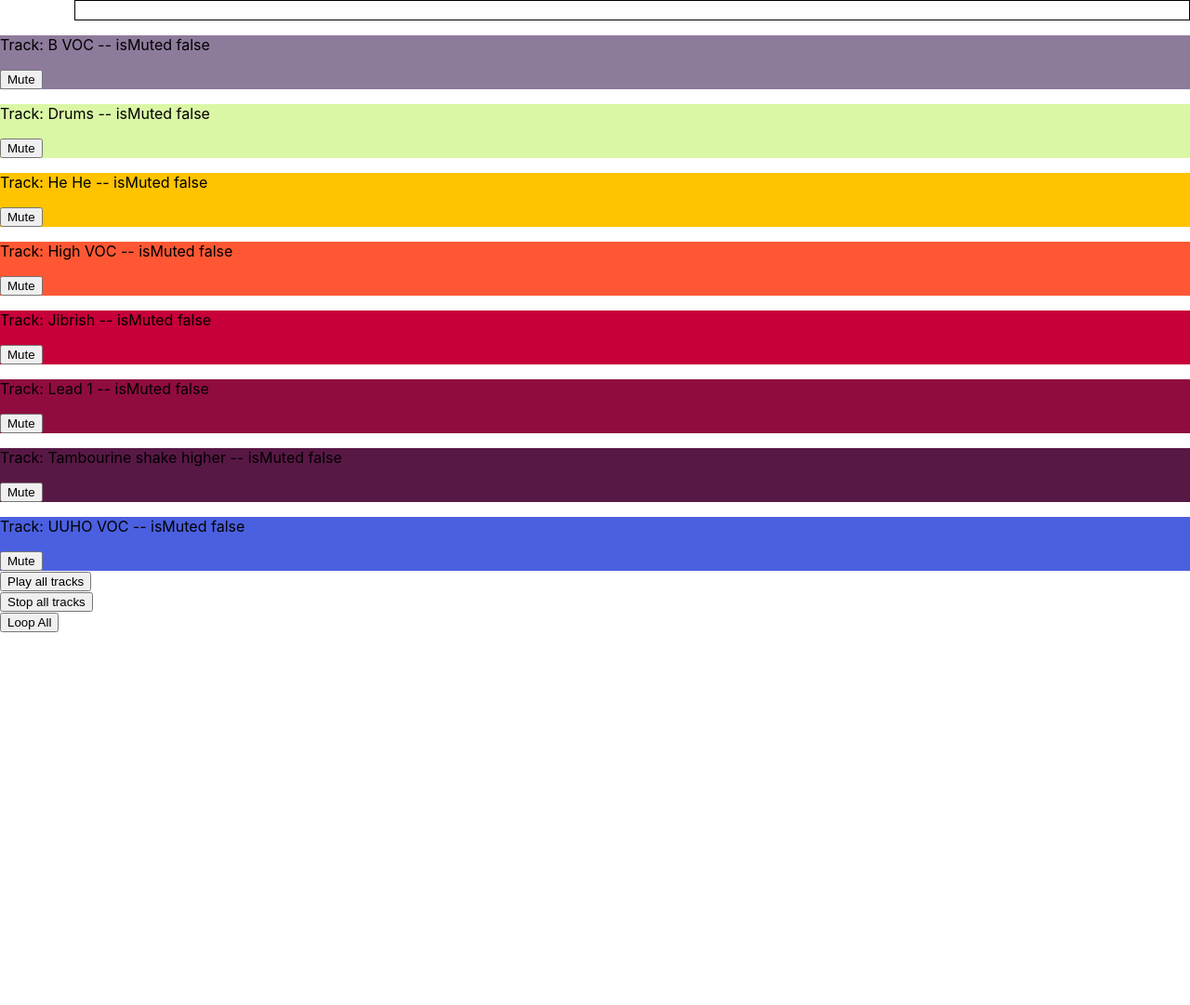
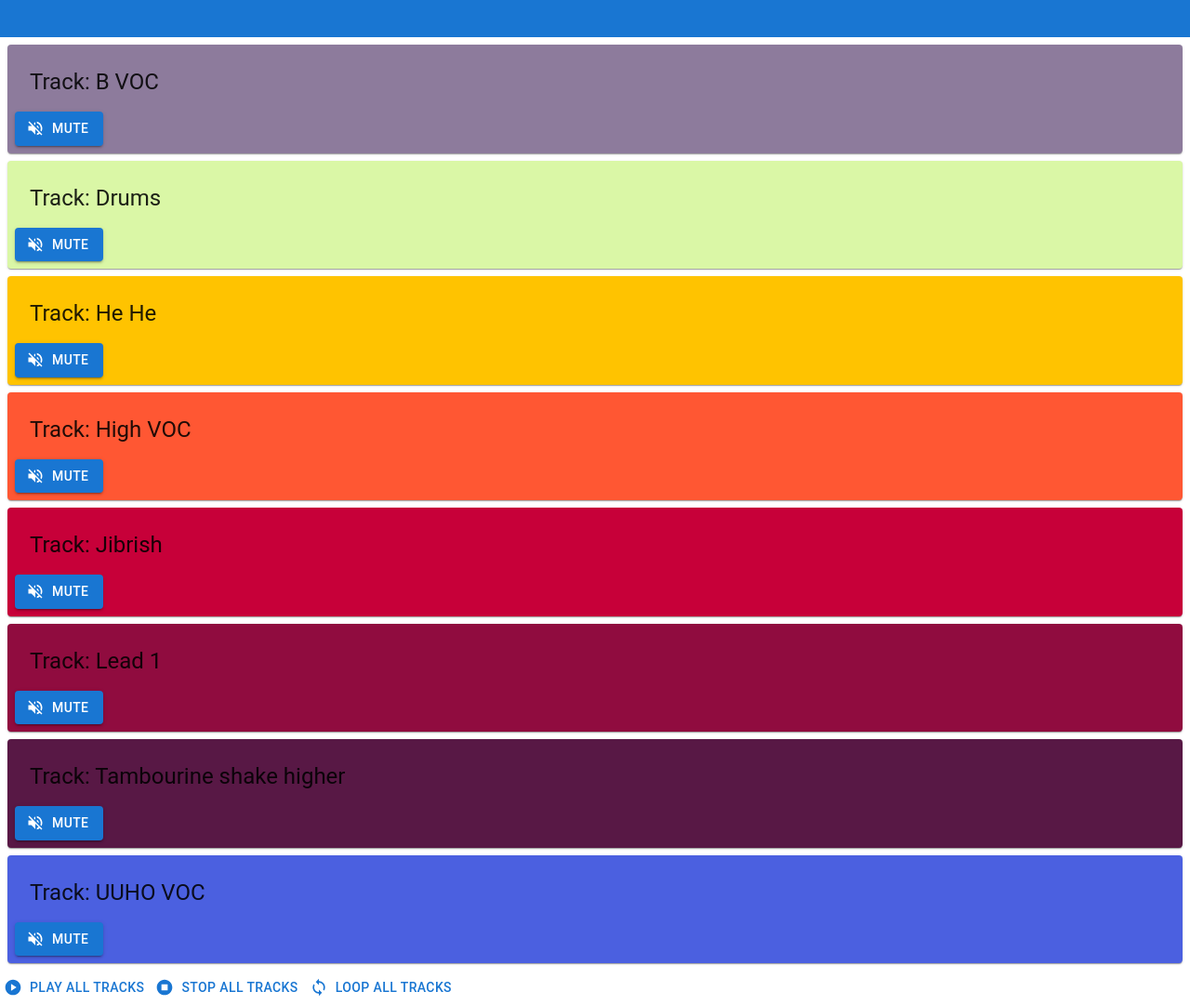
Before and after one commit to yotamg6/loop_machine, a React (Create React App) app in the folder loop-machine/: page / in a window 1280 px wide. Shown: the whole page at 93% size. Before the commit the page ends 800 px from the top, so only its background shows below. Built offline with nearby package versions, Linux system fonts and the light colour scheme.

Commit message:
start design

```diff
--- a/loop-machine/package.json
+++ b/loop-machine/package.json
@@ -3,10 +3,15 @@
   "version": "0.1.0",
   "private": true,
   "dependencies": {
+    "@emotion/react": "^11.8.2",
+    "@emotion/styled": "^11.8.1",
+    "@mui/icons-material": "^5.5.1",
+    "@mui/material": "^5.5.2",
     "@testing-library/jest-dom": "^5.16.2",
     "@testing-library/react": "^12.1.4",
     "@testing-library/user-event": "^13.5.0",
     "react": "^17.0.2",
+    "react-bootstrap": "^2.2.1",
     "react-dom": "^17.0.2",
     "react-scripts": "5.0.0",
     "web-vitals": "^2.1.4"
--- a/loop-machine/src/App.css
+++ b/loop-machine/src/App.css
@@ -45,10 +45,11 @@
 .progress {
   margin-left: 80px;
   border: 1px solid black;
+  cursor: pointer;
 }
 
 .bar {
-  height: 20px;
+  height: 50px;
   background-color: green;
-  width: 0;
+  width: 0px;
 }
--- a/loop-machine/src/App.js
+++ b/loop-machine/src/App.js
@@ -39,7 +39,6 @@ const sources = [
 function App() {
   return (
     <>
-
       <MultiPlayer sources={sources} />
     </>
   );
--- a/loop-machine/src/components/Controls.js
+++ b/loop-machine/src/components/Controls.js
@@ -1,15 +1,39 @@
-const Controls = ({ currentPosition, duration }) => {
+import LinearProgress from "@mui/material/LinearProgress";
+import Box from "@mui/material/Box";
+// import Slider from "@mui/material/Slider";
+
+const Controls = ({ currentPosition, duration, setMouseIsDownState, seek }) => {
   return (
     <>
-      <div className="progress">
+      <Box
+        sx={{ width: "100%" }}
+        onMouseDown={setMouseIsDownState}
+        onMouseMove={seek}
+        onMouseUp={setMouseIsDownState}
+      >
+        <LinearProgress
+          variant="determinate"
+          style={{ height: "40px", cursor: "pointer" }}
+          value={(currentPosition / duration) * 100}
+        />
+      </Box>
+    </>
+  );
+};
+export default Controls;
+
+{
+  /* <div
+        className="progress"
+        onMouseDown={setMouseIsDownState}
+        onMouseMove={seek}
+        onMouseUp={setMouseIsDownState}
+      >
         <div
           className="bar"
           style={{
             width: `${(currentPosition / duration) * 100}%`,
           }}
         ></div>
-      </div>
-    </>
-  );
-};
-export default Controls;
+      </div> */
+}
--- a/loop-machine/src/components/MultiPlayer.js
+++ b/loop-machine/src/components/MultiPlayer.js
@@ -2,6 +2,13 @@ import React from "react";
 import Track from "./Track";
 import Controls from "./Controls";
 import UseMultiAudio from "./UseMultiAudio";
+
+import { Grid } from "@mui/material";
+import { Button, Box } from "@mui/material/";
+import PlayCircleIcon from "@mui/icons-material/PlayCircle";
+import StopCircleIcon from "@mui/icons-material/StopCircle";
+import LoopIcon from "@mui/icons-material/Loop";
+import DoDisturbAltOutlinedIcon from "@mui/icons-material/DoDisturbAltOutlined";
 
 const MultiPlayer = ({ sources }) => {
   const {
@@ -13,6 +20,8 @@ const MultiPlayer = ({ sources }) => {
     setTrackMuteState,
     currentPosition,
     duration,
+    setMouseIsDownState,
+    seek,
   } = UseMultiAudio(sources);
   const colors = [
     "#8D7B9C",
@@ -26,8 +35,21 @@ const MultiPlayer = ({ sources }) => {
   ];
   return (
     <>
-      <Controls currentPosition={currentPosition} duration={duration} />
-      <div style={{}}>
+      <Controls
+        currentPosition={currentPosition}
+        duration={duration}
+        setMouseIsDownState={setMouseIsDownState}
+        seek={seek}
+      />
+      <Grid
+        // container
+        // direction="column"
+        alignItems="center"
+        justifyContent="center"
+        // style={{ height: "80vh" }}
+        cols={2}
+        rowHeight={164}
+      >
         {tracks.map((t, i) => (
           <Track
             track={t}
@@ -37,9 +59,32 @@ const MultiPlayer = ({ sources }) => {
             style={{ backgroundColor: `${colors[i]}` }}
           />
         ))}
-      </div>
+      </Grid>
+      <Box>
+        <Button startIcon={<PlayCircleIcon />} onClick={playAll}>
+          Play all tracks
+        </Button>
+        <Button startIcon={<StopCircleIcon />} onClick={stopAll}>
+          Stop all tracks
+        </Button>
+        {isLoop ? (
+          <Button startIcon={<DoDisturbAltOutlinedIcon />} onClick={loopAll}>
+            Unloop
+          </Button>
+        ) : (
+          <Button startIcon={<LoopIcon />} onClick={loopAll}>
+            Loop all tracks
+          </Button>
+        )}
+      </Box>
+    </>
+  );
+};
 
-      <div>
+export default MultiPlayer;
+
+{
+  /* <div>
         <button onClick={playAll}>Play all tracks</button>
       </div>
       <div>
@@ -47,9 +92,5 @@ const MultiPlayer = ({ sources }) => {
       </div>
       <div>
         <button onClick={loopAll}>{isLoop ? "UnLoop" : "Loop All"} </button>
-      </div>
-    </>
-  );
-};
-
-export default MultiPlayer;
+      </div> */
+}
--- a/loop-machine/src/components/Track.js
+++ b/loop-machine/src/components/Track.js
@@ -1,12 +1,61 @@
+import VolumeUpIcon from "@mui/icons-material/VolumeUp";
+import VolumeOffIcon from "@mui/icons-material/VolumeOff";
+import Button from "@mui/material/Button";
+import Card from "@mui/material/Card";
+import CardContent from "@mui/material/CardContent";
+import Typography from "@mui/material/Typography";
+import Box from "@mui/material/Box";
+
 const Track = ({ track: { title, isMuted }, index, onMutePress, style }) => {
   return (
-    <div style={style}>
-      <p>{`Track: ${title} -- isMuted ${isMuted}`}</p>
-      <button onClick={() => onMutePress(index)}>
-        {isMuted ? "Unmute" : "Mute"}
-      </button>
-    </div>
+    <Card
+      sx={{
+        // display: "flex",
+        backgroundColor: style,
+        // alignItems: "center",
+        // width: "40%",
+        // height: "15%",
+        m: 1,
+      }}
+    >
+      {/* <Box sx={{ display: "flex", flexDirection: "column" }}> */}
+      <Box sx={{ m: 1 }}>
+        <CardContent sx={{ flex: "1 0 auto" }}>
+          <Typography component="div" variant="h5">
+            Track: {title}
+          </Typography>
+        </CardContent>
+        <Box>
+          {isMuted ? (
+            <Button
+              onClick={() => onMutePress(index)}
+              variant="contained"
+              startIcon={<VolumeUpIcon />}
+            >
+              UnMute
+            </Button>
+          ) : (
+            <Button
+              onClick={() => onMutePress(index)}
+              variant="contained"
+              startIcon={<VolumeOffIcon />}
+            >
+              Mute
+            </Button>
+          )}
+        </Box>
+      </Box>
+    </Card>
   );
 };
 
 export default Track;
+
+{
+  /* <div style={style}>
+<p>{`Track: ${title} -- isMuted ${isMuted}`}</p>
+<button onClick={() => onMutePress(index)}>
+  {isMuted ? "Unmute" : "Mute"}
+</button>
+</div> */
+}
--- a/loop-machine/src/components/UseMultiAudio.js
+++ b/loop-machine/src/components/UseMultiAudio.js
@@ -1,4 +1,7 @@
 import React, { useState, useEffect } from "react";
+//lodash - debounce
+let isMouseDown = false;
+
 const UseMultiAudio = (sources) => {
   const [tracks, setTracks] = useState([]);
   const [currentPosition, setCurrentPosition] = useState(0);
@@ -27,19 +30,19 @@ const UseMultiAudio = (sources) => {
   }, [sources, tracks]);
 
   useEffect(() => {
-    let interval;
-    if (isPlaying) {
-      interval = setInterval(() => {
+    const setPosition = () => {
+      if (isPlaying) {
         setCurrentPosition(tracks[0].instance.currentTime);
-      }, 300);
-    } else {
-      clearInterval(interval);
-    }
+      } else {
+        clearInterval(interval);
+      }
+    };
+    const interval = setInterval(setPosition, 100);
   }, [isPlaying]);
 
-  const playAll = () => {
+  const playAll = async () => {
     try {
-      tracks.forEach(async (track) => await track.instance.play());
+      await Promise.all(tracks.map((track) => track.instance.play()));
       setIsPlaying(true);
     } catch (e) {
       console.log(e);
@@ -52,6 +55,22 @@ const UseMultiAudio = (sources) => {
       track.instance.currentTime = 0;
     });
     setIsPlaying(false);
+  };
+
+  const setMouseIsDownState = () => {
+    isMouseDown = !isMouseDown;
+  };
+
+  const seek = (e) => {
+    if (isMouseDown) {
+      const clickPosition =
+        (e.pageX - e.target.offsetLeft) / e.target.offsetWidth;
+      const clickTime = clickPosition * duration;
+      setCurrentPosition(clickTime);
+      tracks.forEach((track) => {
+        track.instance.currentTime = clickTime;
+      });
+    }
   };
 
   const loopAll = () => {
@@ -83,7 +102,14 @@ const UseMultiAudio = (sources) => {
     setTrackMuteState,
     currentPosition,
     duration,
+    setMouseIsDownState,
+    seek,
   };
 };
 
 export default UseMultiAudio;
+
+// instance.addEventListener("ended", () => {
+//   console.log("ended");
+//   stopAll();
+// });
```
Also changed, not shown: 1 other file (tests, documents, lock files or other folders).
